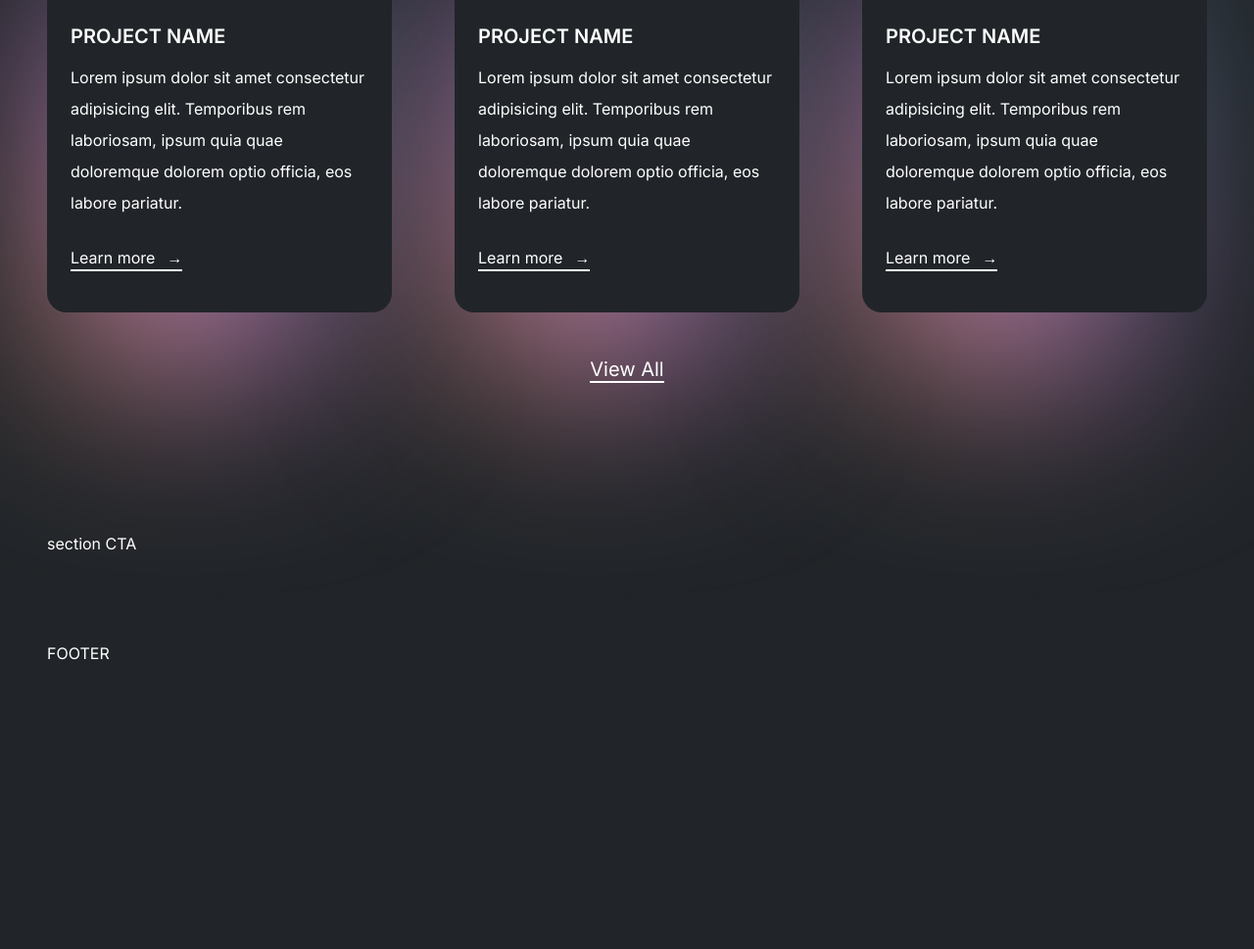
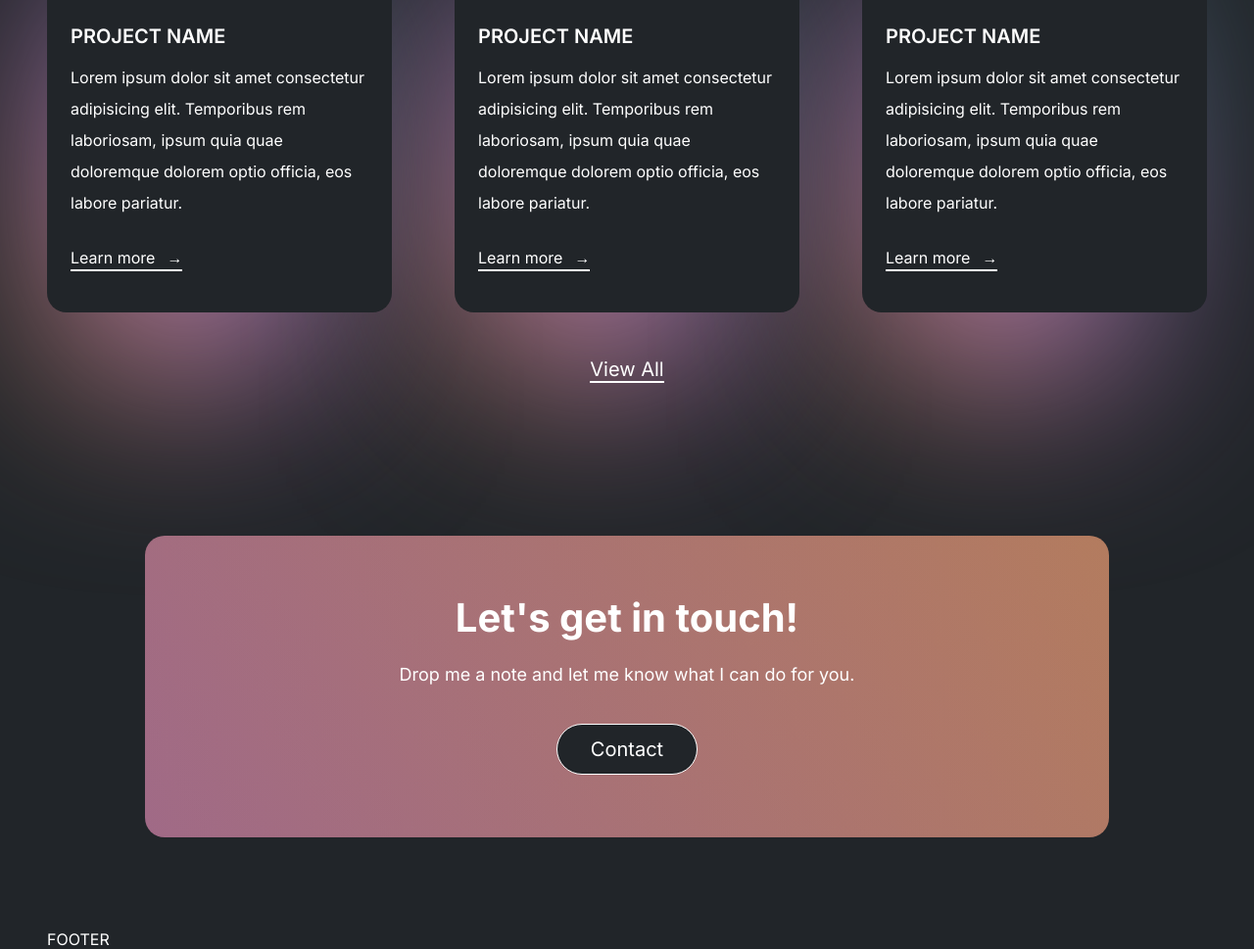
Before and after one commit to NataliaDrause/PortfolioSite, a website: page src/index.html in a window 1280 px wide. Shown: the part 2393-3362 px from the top of the page at 98% size. Before the commit the page ends 3070 px from the top, so only its background shows below. Drawn offline with nearby package versions, Linux system fonts and the light colour scheme; files that its build step writes are made by us from their sources.

Commit message:
add cta section

```diff
--- a/src/index.html
+++ b/src/index.html
@@ -166,7 +166,13 @@
         </div>
       </section>
 
-      <section class="section">section CTA</section>
+      <section class="section">
+        <div class="cta">
+          <p class="cta__heading">Let's get in touch!</p>
+          <p class="cta__text">Drop me a note and let me know what I can do for you.</p>
+          <a href="#" class="cta__btn">Contact</a>
+        </div>
+      </section>
     </main>
 
     <footer class="footer">FOOTER</footer>
--- /dev/null
+++ b/src/sass/components/_cta.scss
@@ -0,0 +1,58 @@
+.cta {
+  background: linear-gradient(rgba(33, 37, 41, 0.3), rgba(33, 37, 41, 0.3)), $background-gradient;
+	background-size: 400% 400%;
+	animation: gradient 15s ease infinite;
+	margin: 0 10rem;
+  border-radius: 2rem;
+  display: flex;
+  flex-direction: column;
+  justify-content: center;
+  align-items: center;
+  text-align: center;
+  padding: 6.4rem;
+
+  &__heading {
+    font-size: 4rem;
+    font-weight: 700;
+    line-height: 1;
+    margin-bottom: 2rem;
+  }
+
+  &__text {
+    margin-bottom: $mb-medium;
+    font-size: 1.8rem;
+  }
+
+  &__btn:link,
+  &__btn:visited {
+    display: inline-block;
+    text-decoration: none;
+    color: $color-text;
+    background-color: $color-grey-dark;
+    font-weight: 400;
+    font-size: 2rem;
+    transition: all .2s;
+    padding: 1.5rem 3.4rem;
+    border: 1px solid $color-text;
+    border-radius: 100px;
+    transition: all .2s;
+  }
+
+  &__btn:hover,
+  &__btn:active {
+    transform: translateY(-2px);
+  }
+
+}
+
+@keyframes gradient {
+	0% {
+		background-position: 0% 50%;
+	}
+	50% {
+		background-position: 100% 50%;
+	}
+	100% {
+		background-position: 0% 50%;
+	}
+}
--- a/src/sass/layout/_navigation.scss
+++ b/src/sass/layout/_navigation.scss
@@ -69,7 +69,6 @@
     color: $color-text;
     background: linear-gradient($color-grey-dark, $color-grey-dark) padding-box,
     linear-gradient(to right, #4BC0C8, #C779D0, #FEAC5E) border-box;
-    border-radius: 100px;
     border: 2px solid transparent;
   }
 
--- a/src/sass/style.scss
+++ b/src/sass/style.scss
@@ -35,6 +35,7 @@
 @import
   'components/buttons',
   'components/cards',
+  'components/cta',
   'components/glowing-elements';
 
 // 6. Page-specific styles
```
